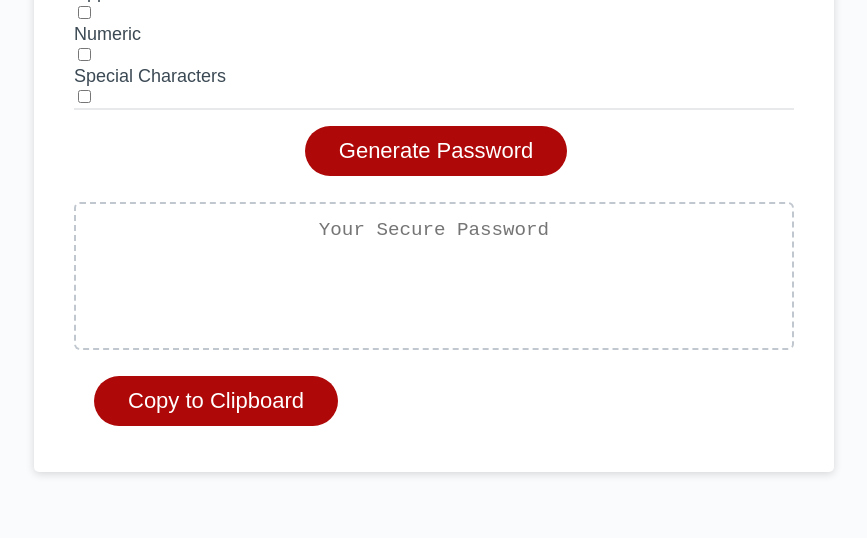
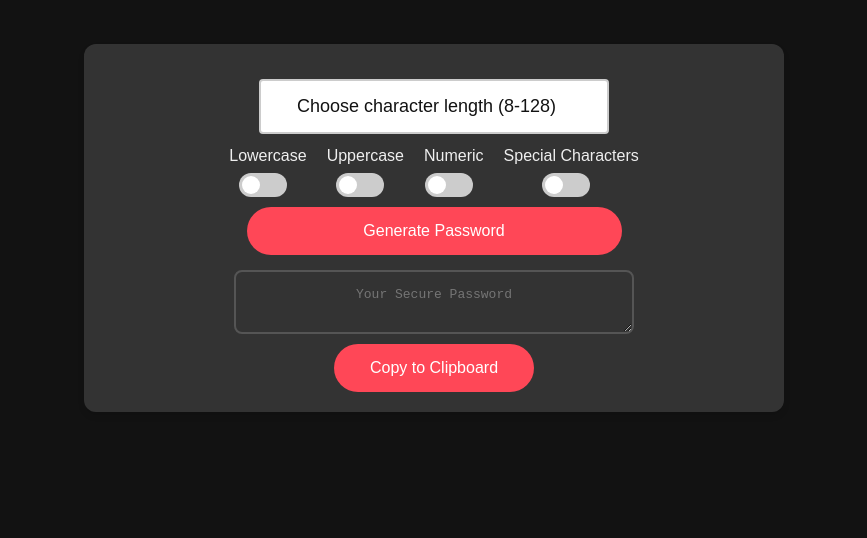
Before and after one commit to hyrumsdolan/Password-Creator, a plain HTML site: page index.html in a window 1280 px wide. Shown: the part 262-800 px from the top of the page, without its empty margins (206-1073 px from the left). Drawn offline with Linux system fonts and the light colour scheme.

Commit message:
make pretty

```diff
--- a/script.js
+++ b/script.js
@@ -1,20 +1,3 @@
-// Assignment code here
-document.getElementById('generate').addEventListener('click', function() {
-  // Get the textarea element by its ID
-  const textarea = document.getElementById('password');
-
-  // Set the value of the textarea
-  textarea.value = 'Hello, world!';
-});
-
-
-// Get references to the #generate element
-var generateBtn = document.querySelector("#generate");
-
-// Write password to the #password input
-function writePassword() {
-  var password = generatePassword();
-  var passwordText = document.querySelector("#password");
 // Assignment Code
 var generateBtn = document.querySelector("#generate");
 
@@ -104,9 +87,3 @@ function copyToClipboard() {
 
 // Attach event listener
 copyBtn.addEventListener("click", copyToClipboard);
-  passwordText.value = password;
-
-}
-
-// Add event listener to generate button
-generateBtn.addEventListener("click", writePassword);
--- a/style.css
+++ b/style.css
@@ -1,8 +1,16 @@
+/* Reset and general styling */
 *,
 *::before,
 *::after {
   box-sizing: border-box;
+  color: #efefef;
 }
+
+#passLength::placeholder {
+  color: #121212;
+}
+
+
 
 html,
 body,
@@ -10,147 +18,203 @@ body,
   height: 100%;
   margin: 0;
   padding: 0;
+  font-family: 'Arial', sans-serif;
 }
 
+/* Body and wrapper styling */
 body {
-  font-family: sans-serif;
-  background-color: #f9fbfd;
+  background-color: #121212;
 }
 
 .wrapper {
-  padding-top: 30px;
-  padding-left: 20px;
-  padding-right: 20px;
+  padding: 30px;
+  display: flex;
+  justify-content: center;
+  align-items: center;
+  flex-direction: column;
 }
 
+/* Header styling */
 header {
   text-align: center;
-  padding: 20px;
-  padding-top: 0px;
-  color: hsl(206, 17%, 28%);
+  color: #fff;
+  font-size: 2em;
+  margin-bottom: 20px;
 }
 
+/* Card styling */
 .card {
-  background-color: hsl(0, 0%, 100%);
-  border-radius: 5px;
-  border-width: 1px;
-  box-shadow: rgba(0, 0, 0, 0.15) 0px 2px 8px 0px;
-  color: hsl(206, 17%, 28%);
-  font-size: 18px;
-  margin: 0 auto;
-  max-width: 800px;
-  padding: 30px 40px;
+  background: #333;
+  border-radius: 12px;
+  width: 90%;
+  max-width: 700px;
+  padding: 20px;
+  box-shadow: 0 4px 6px rgba(0,0,0,0.1);
 }
 
-.card-header::after {
-  content: " ";
+.card-header,
+.card-footer {
+  display: flex;
+  justify-content: space-between;
+  align-items: center;
+  flex-wrap: wrap;
+}
+
+/* Input and button styling */
+.criteria {
+  display: flex;
+  flex-direction: column;
+  align-items: center;
+  margin-top: 15px;
+  text-align: center;
+}
+
+#passLength {
+  width: 350px;
+  padding: 15px;
+  font-size: 24px;
+  border: 2px solid #ccc;
+  border-radius: 4px;
   display: block;
-  width: 100%;
-  background: #e7e9eb;
-  height: 2px;
+  margin: auto;
+  text-align: center;
+}
+
+input[type="number"],
+input[type="checkbox"] {
+  margin: 10px;
+
+}
+
+/* Toggle Switches */
+.switch {
+  position: relative;
+  display: inline-block;
+  width: 48px;
+  height: 24px;
+  margin-right: 10px;
+}
+
+.switch input {
+  display: none;
+  vertical-align: middle;
+}
+
+.slider {
+  position: absolute;
+  top: 0;
+  left: 0;
+  right: 0;
+  bottom: 0;
+  background-color: #ccc;
+  border-radius: 12px;
+  transition: 0.3s;
+}
+
+.slider:before {
+  position: absolute;
+  content: "";
+  height: 18px;
+  width: 18px;
+  left: 3px;
+  bottom: 3px;
+  background-color: #fff;
+  border-radius: 50%;
+  transition: 0.3s;
+}
+
+input:checked + .slider {
+  background-color: #ff4757;
+}
+
+input:checked + .slider:before {
+  transform: translateX(24px);
+}
+
+.slider.round {
+  border-radius: 12px;
+}
+
+.slider.round:before {
+  border-radius: 50%;
+}
+
+.switch-container {
+  display: flex;
+  justify-content: space-around;
+  flex-wrap: wrap;
+  flex: 1 0 auto;
+  margin: 0px;
+}
+
+.switch-wrapper {
+  display: flex;
+  flex-direction: column;
+  align-items: center;
+  margin: 10px;
+}
+
+.switch-label {
+  text-align: center;
+  margin: 0;
+  padding: 0;
+  margin-bottom: 5px;
+  line-height: 1.5;
+
+}
+
+
+
+.btn {
+  background: #ff4757;
+  color: #fff;
+  border: none;
+  border-radius: 30px;
+  padding: 15px 30px;
+  font-size: 1em;
+  cursor: pointer;
+  width: 375px;
+  transition: background .3s ease;
+}
+
+.btn:hover {
+  background: #e84118;
 }
 
 .card-body {
-  min-height: 100px;
-}
-
-.card-footer {
-  text-align: center;
-}
-
-.card-footer::before {
-  content: " ";
-  display: block;
-  width: 100%;
-  background: #e7e9eb;
-  height: 2px;
-}
-
-.card-footer::after {
-  content: " ";
-  display: block;
-  clear: both;
-}
-
-.btn {
-  border: none;
-  background-color: hsl(360, 91%, 36%);
-  border-radius: 25px;
-  box-shadow: rgba(0, 0, 0, 0.1) 0px 1px 6px 0px rgba(0, 0, 0, 0.2) 0px 1px 1px
-    0px;
-  color: hsl(0, 0%, 100%);
-  display: inline-block;
-  font-size: 22px;
-  line-height: 22px;
-  margin: 16px 16px 16px 20px;
-  padding: 14px 34px;
-  text-align: center;
-  cursor: pointer;
-}
-
-button[disabled] {
-  cursor: default;
-  background: #c0c7cf;
-}
-
-.criteria {
-  margin-top: 20px;
-}
-
-.criteria input[type="checkbox"] {
-  margin-right: 5px;
-}
-
-label {
-  margin-right: 20px;
-}
-
-input[type="number"] {
-  width: 60px;
-  text-align: center;
-  margin-right: 20px;
-}
-
-
-.float-right {
-  float: right;
+  display: flex;
+  justify-content: center;
+  align-items: center;
+  max-width: 500px;  /* Adjust this as needed */
+  margin: auto;
 }
 
 #password {
-  -webkit-appearance: none;
-  -moz-appearance: none;
-  appearance: none;
-  border: none;
-  display: block;
-  width: 100%;
-  padding-top: 15px;
-  padding-left: 15px;
-  padding-right: 15px;
-  padding-bottom: 85px;
-  font-size: 1.2rem;
-  text-align: center;
-  margin-top: 10px;
-  margin-bottom: 10px;
-  border: 2px dashed #c0c7cf;
-  border-radius: 6px;
-  resize: none;
-  overflow: hidden;
+  width: 400px;  /* Adjust this as needed */
+  padding: 15px;
+  margin-top: 15px;
+  border: 2px solid #555;
+  border-radius: 8px;
+  background: transparent;
+  color: #fff;
+  font-size: 1em;
+  text-align: center;  /* This centers the text inside the textarea */
 }
 
-@media (max-width: 690px) {
+#copyBtn {
+  width: 200px;
+  margin-top: 10px;
+}
+
+#passLength{
+  color: black;
+  font-size: large;
+}
+
+/* Media queries for responsiveness */
+@media (max-width: 600px) {
   .btn {
-    font-size: 1rem;
-    margin: 16px 0px 0px 0px;
-    padding: 10px 15px;
-  }
-
-  #password {
-    font-size: 1rem;
+    font-size: 0.8em;
+    padding: 10px 20px;
   }
 }
-
-@media (max-width: 500px) {
-  .btn {
-    font-size: 0.8rem;
-  }
-}
```
